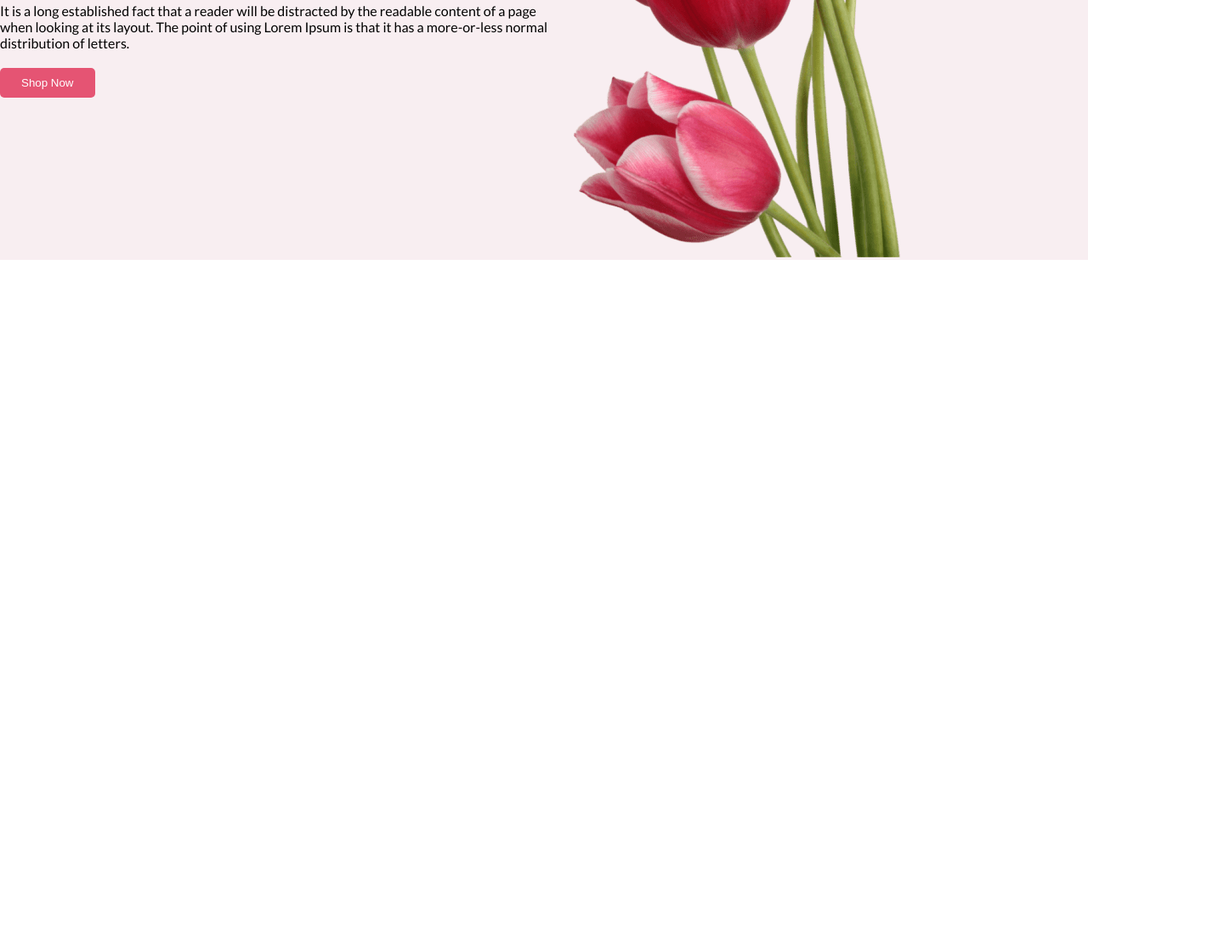
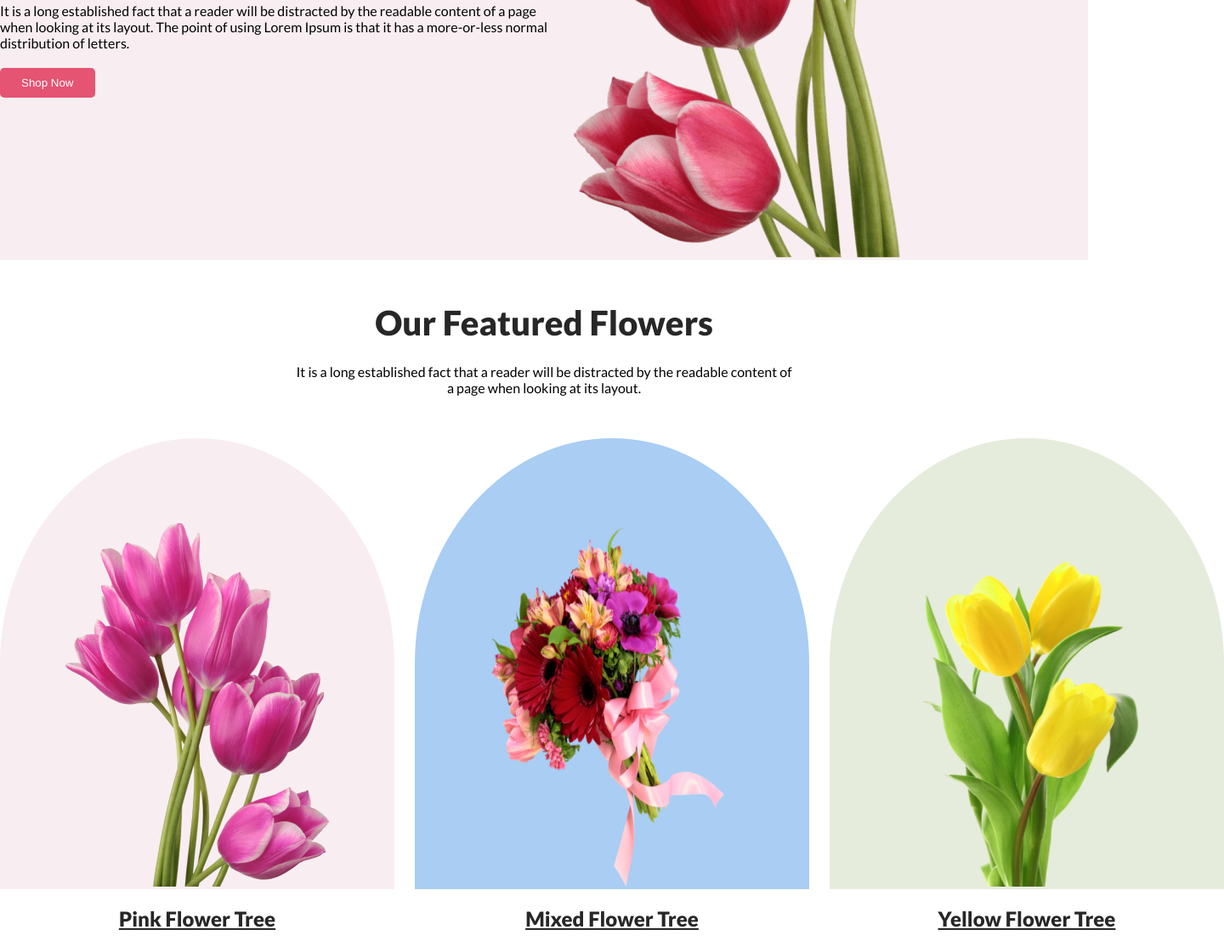
Before and after one commit to nayon89/papri-flower-shop, a plain HTML site: page index.html in a window 1280 px wide. Shown: the part 547-1668 px from the top of the page at 85% size, 1440 px wide, since content can reach past the window. Before the commit the page ends 853 px from the top, so only its background shows below. Drawn offline with Linux system fonts and the light colour scheme.

Commit message:
featured part completed

```diff
--- a/index.html
+++ b/index.html
@@ -26,8 +26,10 @@
             <div class="banner-part">
                 <div class="banner-info">
                     <h1 class="banner-heading">Let's make beautiful flowers a part of your life.</h1>
-                    <p class="banner-details">It is a long established fact that a reader will be distracted by the readable content of a
-                        page when looking at its layout. The point of using Lorem Ipsum is that it has a more-or-less normal distribution of
+                    <p class="banner-details">It is a long established fact that a reader will be distracted by the
+                        readable content of a
+                        page when looking at its layout. The point of using Lorem Ipsum is that it has a more-or-less
+                        normal distribution of
                         letters.</p>
 
                     <button class="primary-btn"> Shop Now</button>
@@ -49,6 +51,45 @@
                                      main-part-start
     ========================================================================= -->
     <main>
+        <!-------------------- featured-part-start -------------------->
+        <section class="feature-container">
+            <div class="feature-title-part">
+                <h2 class="feature-title">Our Featured Flowers</h2>
+                <p class="feature-details">It is a long established fact that a reader will be distracted by the
+                    readable content of a page when looking at its
+                    layout.</p>
+            </div>
+            <div class="feature-image-part">
+                <div class="image-box">
+                    <div class="feature-image">
+                        <img src="./images/pngwing 6.png" alt="">
+                    </div>
+                    <div class="feature-text">
+                        <a href="">Pink Flower Tree</a>
+                    </div>
+                </div>
+                <div class="image-box">
+                    <div class="feature-image image-2">
+                        <img src="./images/pngwing 5.png" alt="">
+                    </div>
+                    <div class="feature-text">
+                        <a href="">Mixed Flower Tree</a>
+                    </div>
+                </div>
+                <div class="image-box">
+                    <div class="feature-image image-3">
+                        <img src="./images/pngwing 7.png" alt="">
+                    </div>
+                    <div class="feature-text">
+                        <a href="">Yellow Flower Tree</a>
+                    </div>
+                </div>
+
+            </div>
+
+            </div>
+        </section>
+        <!-------------------- featured-part-end -------------------->
 
     </main>
     <!-- ========================================================================
--- a/style.css
+++ b/style.css
@@ -38,3 +38,55 @@ body{
     height: 800px;
 }
 /* ---------------------------banner-part-end--------------------- */
+/* ---------------------------featured-part-start--------------------- */
+.feature-title-part{
+    text-align: center;
+    width: 594px;
+    margin: 50px auto;
+}
+.feature-title{
+    font-size: 40px;
+    font-weight: 800;
+    color: #272727;
+}
+.feature-details{
+    font-size: 16px;
+    margin: 24px 0;
+}
+.feature-image-part{
+    display: flex;
+    width: 1440px;
+    gap: 24px;
+    margin: 0 auto;
+}
+.image-box{
+    height: 605px;
+    width: 464px;
+}
+.feature-image{
+    padding-top: 100px;
+    text-align: center;
+    background-color: #F8EEF1;
+    border-top-right-radius: 50%;
+    border-top-left-radius: 50%;
+}
+.feature-image img{
+    width: 310px;
+    height: 428px;
+}
+.image-2{
+    background-color: #A9CDF3;
+}
+.image-3{
+    background-color: #E5ECDC;
+}
+.feature-text{
+    margin: 20px 0;
+    text-align: center;
+}
+.feature-text a{
+    color: #272727;
+    font-weight: 800;
+    font-size: 24px;
+}
+/* ---------------------------featured-part-end--------------------- */
```
